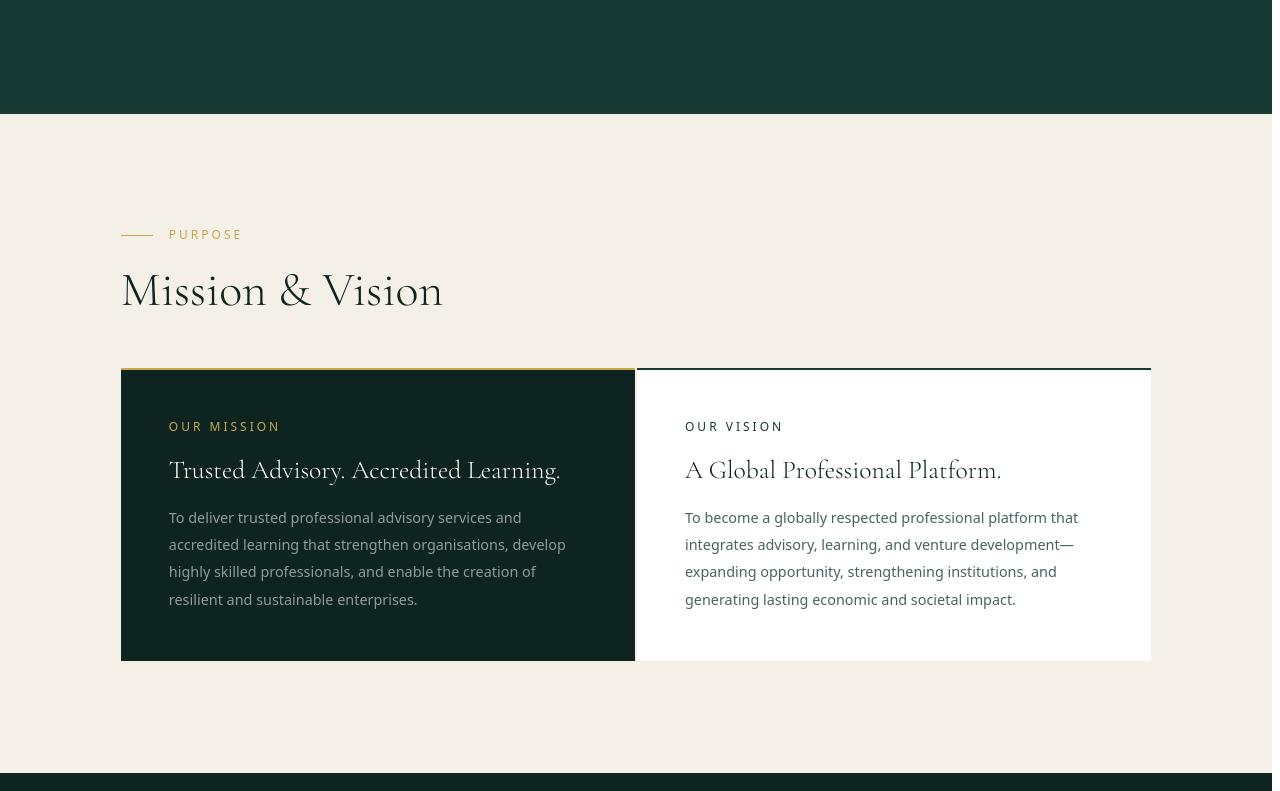
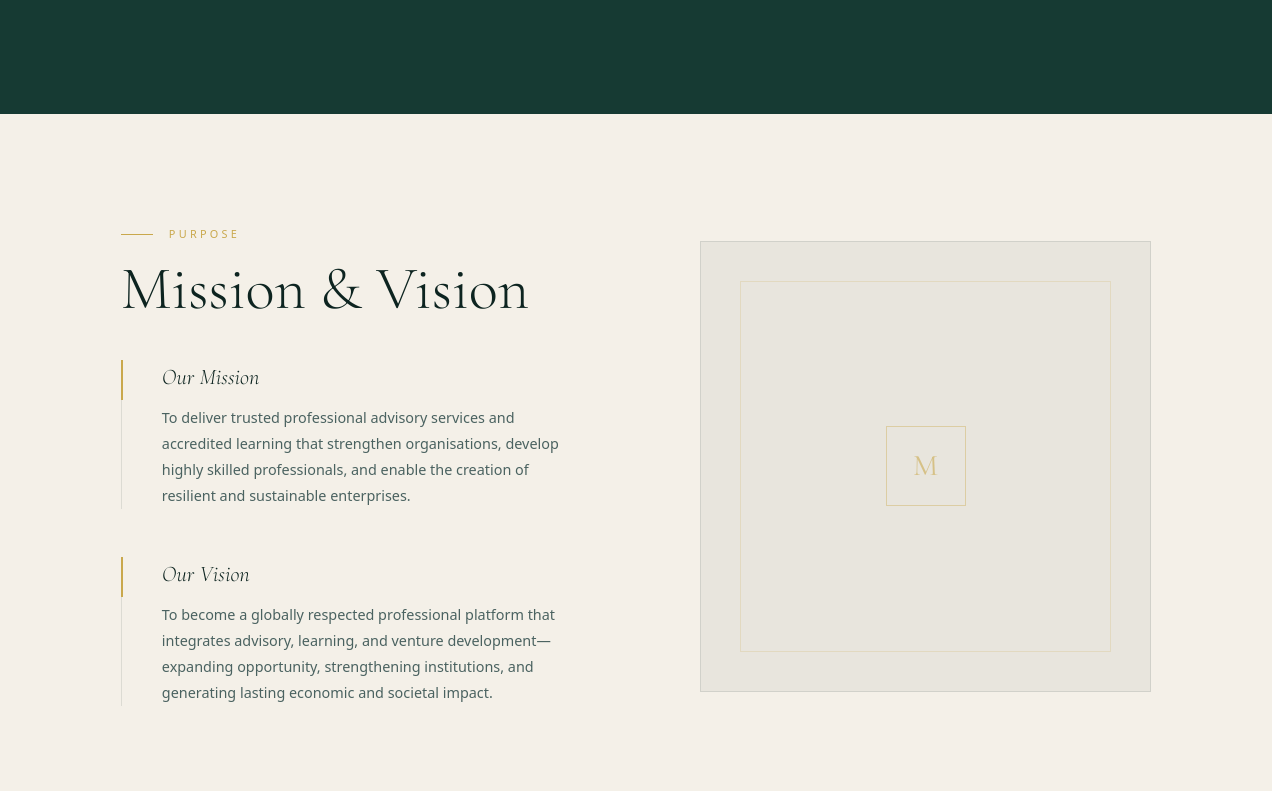
Before and after one commit to yadi09/The-Millions, a React (Vite) app in the folder FrontEnd/: page / in a window 1280 px wide. Shown: the part 2229-3020 px from the top of the page. Built offline with nearby package versions, Linux system fonts and the light colour scheme; no server answers.

Commit message:
fix(landing): align static data names and unpack objects in Future and Mission Vision

```diff
--- a/FrontEnd/src/components/landing/FutureVisionSection.tsx
+++ b/FrontEnd/src/components/landing/FutureVisionSection.tsx
@@ -2,48 +2,56 @@ import React from 'react';
 
 interface FutureVisionProps {
   content: {
-    label: string;
-    title: string;
-    subTitle: string;
-    points: string[];
-    footer: string;
+    label?: string;
+    title?: string;
+    subTitle?: string;
+    goals?: any[];
+    points?: any[]; // Fallback for static data mismatch
   };
 }
 
 export const FutureVisionSection: React.FC<FutureVisionProps> = ({ content }) => {
-  const { label, title, subTitle, points, footer } = content;
+  if (!content) return null;
+  const { label = "", title = "", subTitle = "", goals: rawGoals = [], points = [] } = content;
+  const goals = rawGoals.length > 0 ? rawGoals : points;
+
+  const renderText = (item: any) => {
+    if (typeof item === 'string') return item;
+    if (typeof item === 'object' && item !== null) {
+      return item.text || item.title || item.label || "";
+    }
+    return "";
+  };
 
   return (
-    <section id="vision" className="bg-millions-mid py-[7rem] px-[5%]">
+    <section id="future" className="bg-millions-mid py-[7rem] px-[5%]">
       <div className="max-w-[1200px] w-[90%] mx-auto">
-        <div className="animate-fade-in-up mb-12">
-          <div className="flex items-center gap-4 text-millions-accent text-[0.68rem] tracking-[0.3em] uppercase mb-4 sec-label-before">
+        <div className="text-center mb-20 animate-fade-in-up">
+          <div className="flex items-center justify-center gap-4 text-millions-accent text-[0.68rem] tracking-[0.3em] uppercase mb-4 sec-label-before">
             {label}
           </div>
-          <h2 className="font-cormorant text-white text-[clamp(2rem,4vw,3rem)] font-light leading-tight">
+          <h2 className="font-cormorant text-white text-[clamp(2.4rem,5vw,3.8rem)] font-light leading-tight mb-6">
             {title}
           </h2>
-          <p className="text-white/50 text-[0.9rem] leading-[1.9] font-light mt-4 lg:max-w-2xl">
+          <p className="text-white/55 text-[0.95rem] leading-[1.8] font-light max-w-2xl mx-auto italic">
             {subTitle}
           </p>
         </div>
 
-        <div className="flex flex-col gap-px mt-10 animate-fade-in-up">
-          {points.map((point, idx) => (
-            <div key={idx} className="bg-white/5 p-8 flex items-start gap-10 hover:bg-white/10 transition-colors group">
-              <div className="font-cormorant text-millions-accent/40 text-[3rem] font-light leading-none group-hover:text-millions-accent transition-colors">
-                {String(idx + 1).padStart(2, '0')}
-              </div>
-              <p className="text-white/55 text-[0.9rem] leading-[1.9] font-light pt-1">
-                {point}
+        <div className="grid grid-cols-1 md:grid-cols-3 gap-10">
+          {(goals || []).map((goal, idx) => (
+            <div
+              key={idx}
+              className="bg-millions-dark/30 p-10 border border-white/5 hover:border-millions-accent/30 transition-all duration-300 group animate-fade-in-up"
+              style={{ animationDelay: `${0.2 * idx}s` }}
+            >
+              <div className="w-12 h-[1px] bg-millions-accent mb-8 group-hover:w-20 transition-all duration-500"></div>
+              <p className="text-white/70 text-[0.9rem] leading-[1.9] font-light">
+                {renderText(goal)}
               </p>
             </div>
           ))}
         </div>
-
-        <p className="text-white/45 text-[0.9rem] leading-[1.9] font-light mt-12 lg:max-w-xl animate-fade-in-up md:animation-delay-300">
-          {footer}
-        </p>
       </div>
     </section>
   );
--- a/FrontEnd/src/components/landing/MissionVisionSection.tsx
+++ b/FrontEnd/src/components/landing/MissionVisionSection.tsx
@@ -2,53 +2,52 @@ import React from 'react';
 
 interface MissionVisionProps {
   content: {
-    label: string;
-    title: string;
-    mission: { label: string; title: string; text: string };
-    vision: { label: string; title: string; text: string };
+    label?: string;
+    title?: string;
+    mission?: any;
+    vision?: any;
   };
 }
 
 export const MissionVisionSection: React.FC<MissionVisionProps> = ({ content }) => {
-  const { label, title, mission, vision } = content;
+  if (!content) return null;
+  const { label = "", title = "", mission = "", vision = "" } = content;
 
   return (
-    <section id="mission" className="bg-millions-light py-[7rem] px-[5%]">
-      <div className="max-w-[1200px] w-[90%] mx-auto">
-        <div className="animate-fade-in-up mb-12">
-          <div className="flex items-center gap-4 text-millions-accent text-[0.75rem] tracking-[0.25em] uppercase mb-4 sec-label-before">
+    <section id="vision" className="bg-millions-light py-[7rem] px-[5%] overflow-hidden">
+      <div className="max-w-[1200px] w-[90%] mx-auto grid grid-cols-1 md:grid-cols-2 gap-16 lg:gap-32 items-center">
+        <div className="animate-fade-in-up">
+          <div className="flex items-center gap-4 text-millions-accent text-[0.68rem] tracking-[0.3em] uppercase mb-4 sec-label-before">
             {label}
           </div>
-          <h2 className="font-cormorant text-millions-dark text-[clamp(2rem,4vw,3rem)] font-light leading-tight">
+          <h2 className="font-cormorant text-millions-dark text-[clamp(2.4rem,5vw,3.8rem)] font-light leading-none mb-10">
             {title}
           </h2>
+
+          <div className="space-y-12">
+            <div className="relative pl-10 border-l border-millions-dark/10">
+              <span className="absolute -left-[1px] top-0 w-[2px] h-10 bg-millions-accent"></span>
+              <h3 className="font-cormorant text-millions-dark text-[1.4rem] font-light mb-3 italic">Our Mission</h3>
+              <p className="text-millions-body text-[0.9rem] leading-[1.8] font-light">
+                {typeof mission === 'string' ? mission : (mission as any)?.text}
+              </p>
+            </div>
+            <div className="relative pl-10 border-l border-millions-dark/10">
+              <span className="absolute -left-[1px] top-0 w-[2px] h-10 bg-millions-accent"></span>
+              <h3 className="font-cormorant text-millions-dark text-[1.4rem] font-light mb-3 italic">Our Vision</h3>
+              <p className="text-millions-body text-[0.9rem] leading-[1.8] font-light">
+                {typeof vision === 'string' ? vision : (vision as any)?.text}
+              </p>
+            </div>
+          </div>
         </div>
 
-        <div className="grid grid-cols-1 md:grid-cols-2 gap-0.5 animate-fade-in-up md:animation-delay-300">
-          {/* Mission Card */}
-          <div className="bg-millions-dark p-12 border-t-2 border-t-millions-accent">
-            <div className="text-millions-accent text-[0.75rem] tracking-[0.25em] uppercase mb-4 font-light">
-              {mission.label}
+        <div className="relative aspect-square animate-fade-in-up md:animation-delay-300">
+          <div className="absolute inset-0 bg-millions-dark/5 border border-millions-dark/10"></div>
+          <div className="absolute inset-10 border border-millions-accent/20 flex items-center justify-center">
+            <div className="w-20 h-20 border border-millions-accent/40 flex items-center justify-center font-cormorant text-3xl text-millions-accent/60">
+              M
             </div>
-            <h3 className="font-cormorant text-white text-[1.6rem] font-light mb-4 leading-snug">
-              {mission.title}
-            </h3>
-            <p className="text-white/55 text-[0.9rem] leading-[1.9] font-light">
-              {mission.text}
-            </p>
-          </div>
-
-          {/* Vision Card */}
-          <div className="bg-white p-12 border-t-2 border-t-millions-mid">
-            <div className="text-millions-mid text-[0.75rem] tracking-[0.25em] uppercase mb-4 font-light">
-              {vision.label}
-            </div>
-            <h3 className="font-cormorant text-millions-dark text-[1.6rem] font-light mb-4 leading-snug">
-              {vision.title}
-            </h3>
-            <p className="text-millions-body text-[0.9rem] leading-[1.9] font-light">
-              {vision.text}
-            </p>
           </div>
         </div>
       </div>
```
